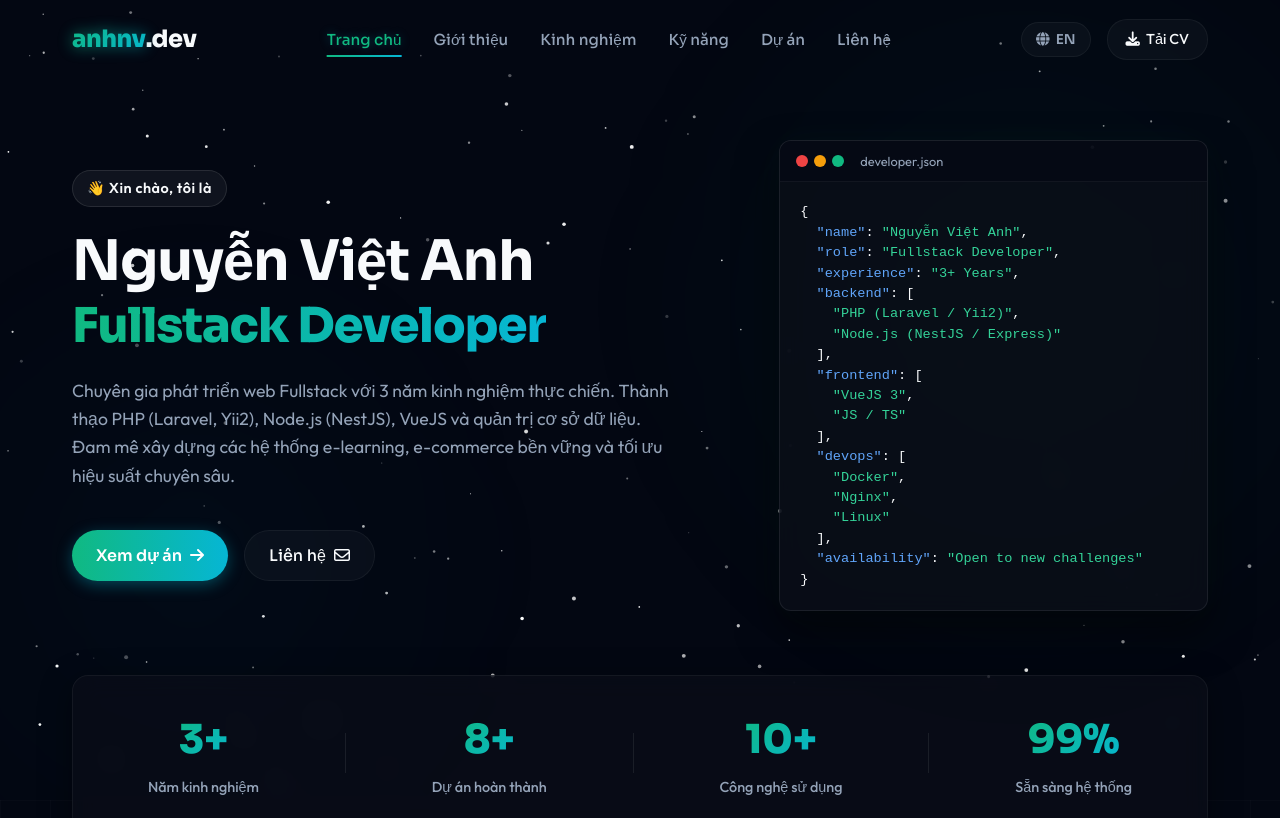
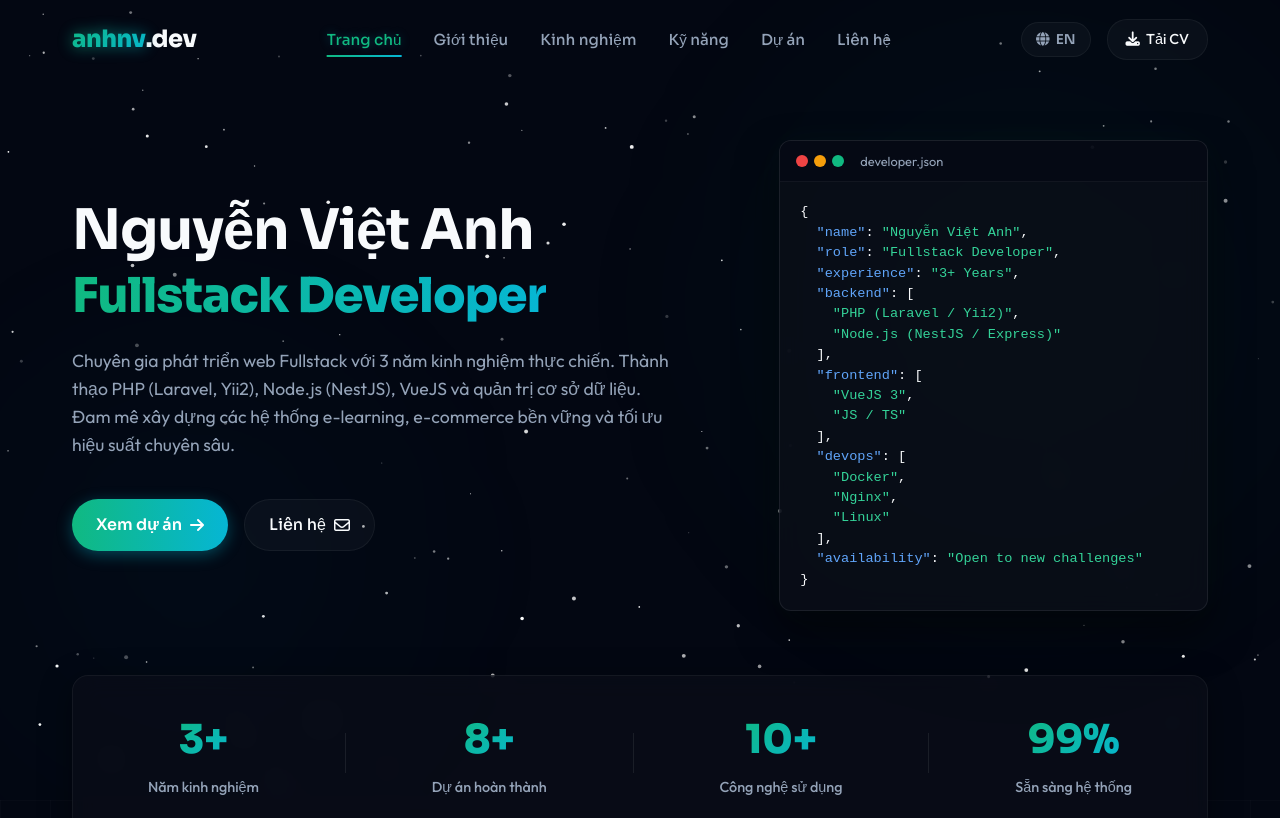
Before and after one commit to nguyenvietanh1409/portfolio, a Vue app: page / in a window 1280 px wide. Shown: the top 818 px of the page. Built offline with nearby package versions, Linux system fonts and the light colour scheme.

Commit message:
style: remove greeting badge from hero section

```diff
--- a/src/views/HomeSection.vue
+++ b/src/views/HomeSection.vue
@@ -2,7 +2,6 @@
   <section id="home" class="hero-section">
     <div class="hero-content">
       <div class="hero-text">
-        <span class="greeting-badge">{{ t('hero.greeting') }}</span>
         <h1 class="hero-title">
           <span class="name">{{ t('hero.name') }}</span>
           <span class="role gradient-text-primary">{{ t('hero.role') }}</span>
```
